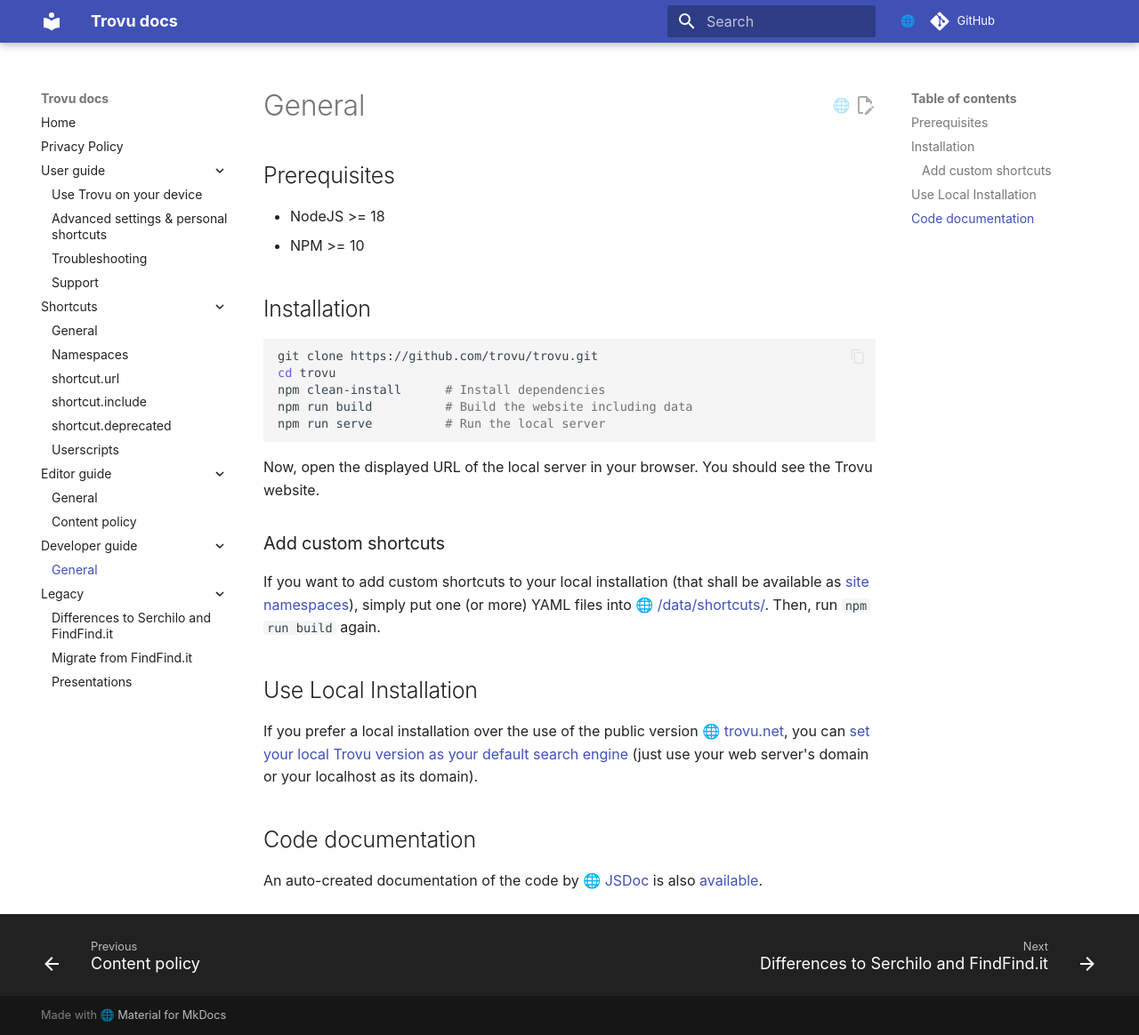
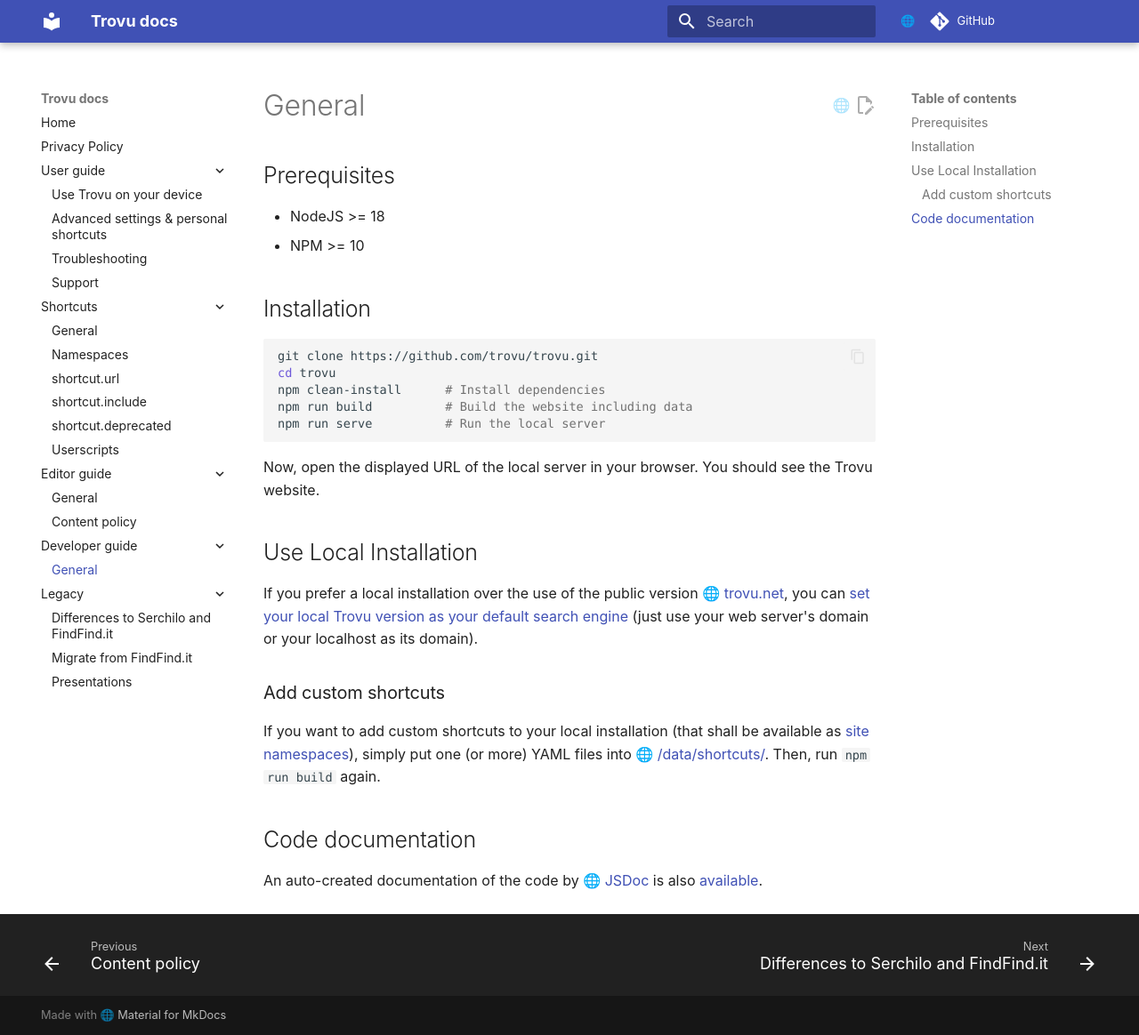
Before and after one commit to trovu/trovu, an MkDocs documentation site: the page built from docs/developers/index.md, in a window 1280 px wide and 1164 px high. Shown: the whole window at 89% size. Built offline with MkDocs 1.6.1 and Material for MkDocs 9.7.7, drawn with Linux system fonts in a browser that asks for light colours; comment, search, counter and statistics services are not loaded.

```diff
--- a/docs/developers/index.md
+++ b/docs/developers/index.md
@@ -17,14 +17,14 @@ npm run serve          # Run the local server
 
 Now, open the displayed URL of the local server in your browser. You should see the Trovu website.
 
+## Use Local Installation
+
+If you prefer a local installation over the use of the public version [trovu.net](https://trovu.net/), you can [set your local Trovu version as your default search engine](../users/integration.md) (just use your web server's domain or your localhost as its domain).
+
 ### Add custom shortcuts
 
 If you want to add custom shortcuts to your local installation (that shall be available as [site namespaces](../shortcuts/namespaces.md)), simply put one (or more) YAML files into [/data/shortcuts/](https://github.com/trovu/trovu/tree/master/data/shortcuts). Then, run `npm run build` again.
 
-## Use Local Installation
-
-If you prefer a local installation over the use of the public version [trovu.net](https://trovu.net/), you can [set your local Trovu version as your default search engine](../users/integration.md) (just use your web server's domain or your localhost as its domain).
-
 ## Code documentation
 
 An auto-created documentation of the code by [JSDoc](https://jsdoc.app/) is also [available](code/).
```
